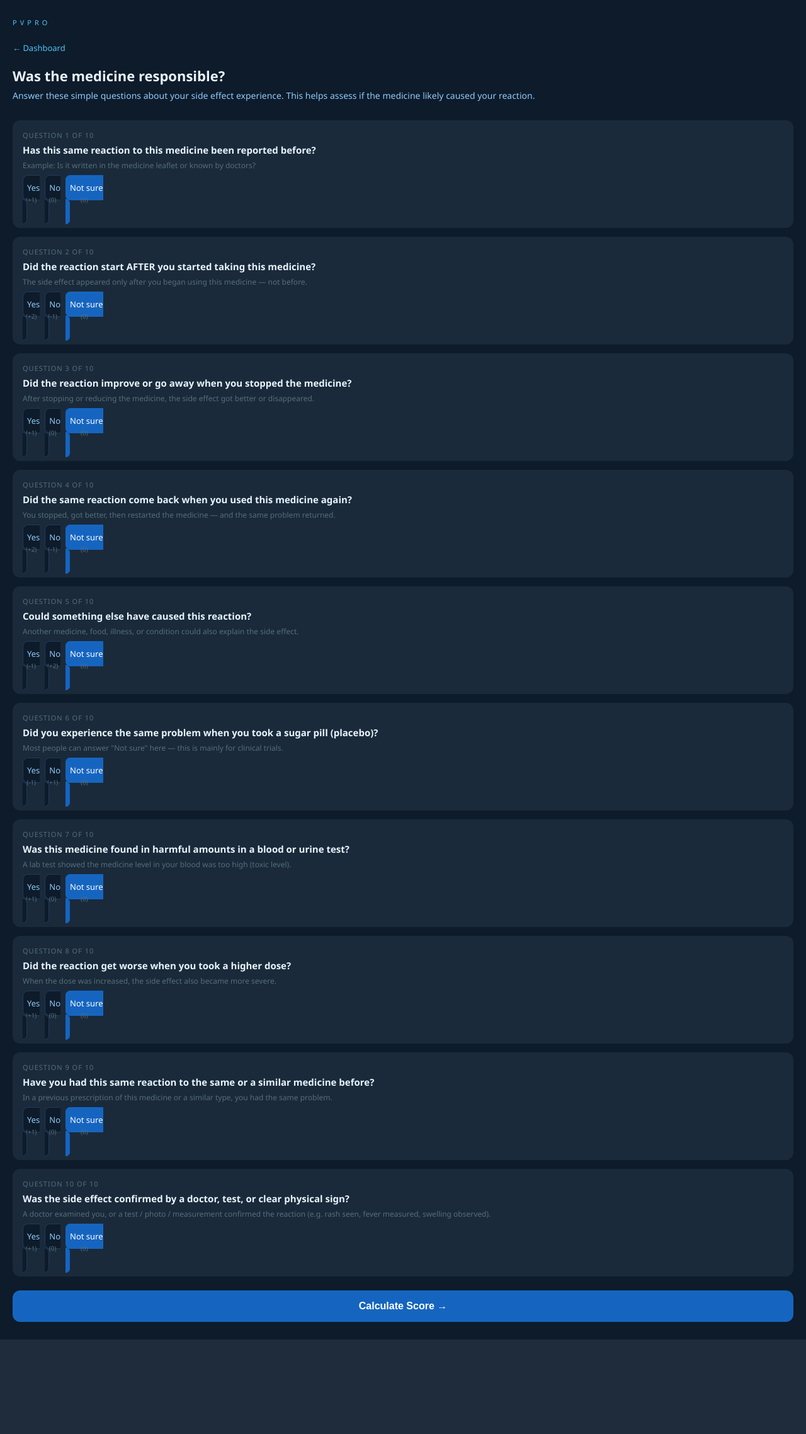
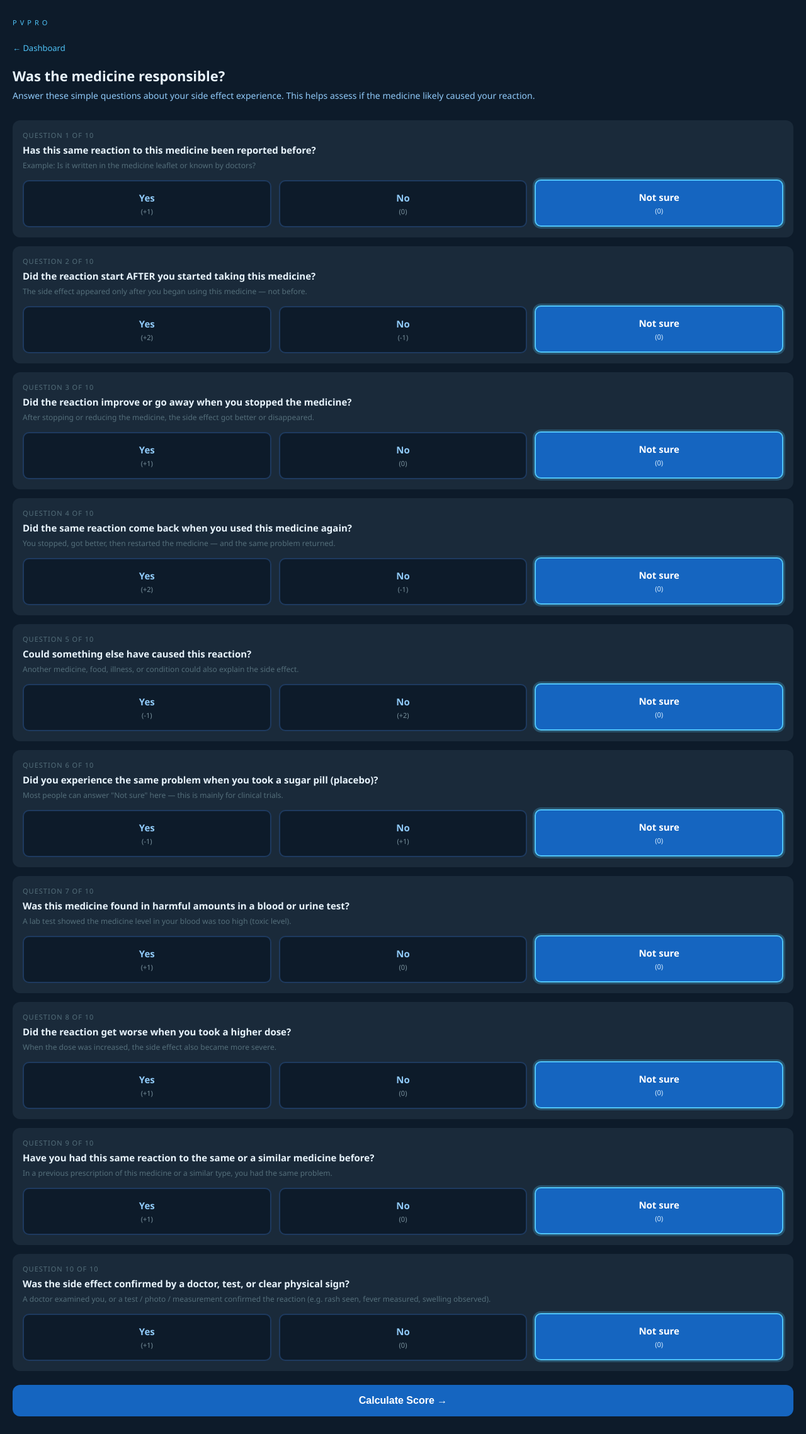
Before and after one commit to vishal636pharmd/pharmvigilance-pro, a Flask app: page /naranjo in a window 1280 px wide. Shown: the whole page at 63% size. Before the commit the page ends 2127 px from the top, so only its background shows below. Run offline with Flask 3, Linux system fonts and the light colour scheme.

```diff
--- a/webapp/templates/naranjo.html
+++ b/webapp/templates/naranjo.html
@@ -54,23 +54,58 @@
       line-height: 1.5;
     }
 
-    .opts { display: flex; gap: 8px; }
+    /* ===== IMPROVED OPTION BUTTONS ===== */
+    .opts {
+      display: flex;
+      gap: 12px;
+    }
+    .opts > span {
+      flex: 1;
+      display: flex;
+    }
     input[type=radio] { display: none; }
     label {
-      flex: 1; text-align: center; padding: 10px 6px;
-      background: #0D1B2A; border: 1px solid #1E3A5F;
-      border-radius: 8px; font-size: 13px; color: #90CAF9;
-      cursor: pointer; transition: all 0.15s;
+      flex: 1;
+      display: flex;
+      flex-direction: column;
+      align-items: center;
+      justify-content: center;
+      gap: 4px;
+      text-align: center;
+      padding: 16px 10px;
+      min-height: 64px;
+      background: #0D1B2A;
+      border: 2px solid #1E3A5F;
+      border-radius: 10px;
+      font-size: 15px;
+      font-weight: 600;
+      color: #90CAF9;
+      cursor: pointer;
+      transition: all 0.18s ease;
+    }
+    label:hover {
+      border-color: #4FC3F7;
+      color: #4FC3F7;
+      background: #12233A;
+      transform: translateY(-1px);
     }
     input[type=radio]:checked + label {
-      background: #1565C0; border-color: #1565C0; color: #fff;
+      background: #1565C0;
+      border-color: #4FC3F7;
+      color: #fff;
+      box-shadow: 0 0 0 3px rgba(79, 195, 247, 0.25);
+      transform: translateY(-1px);
     }
-    label:hover { border-color: #1565C0; color: #4FC3F7; }
-
     .score-label {
-      font-size: 10px; color: #546E7A;
-      display: block; margin-top: 2px;
+      font-size: 11px;
+      font-weight: 500;
+      color: #78909C;
+      display: block;
     }
+    input[type=radio]:checked + label .score-label {
+      color: #D6ECFF;
+    }
+    /* ===== END IMPROVED OPTION BUTTONS ===== */
 
     button {
       width: 100%; padding: 16px; background: #1565C0;
```
